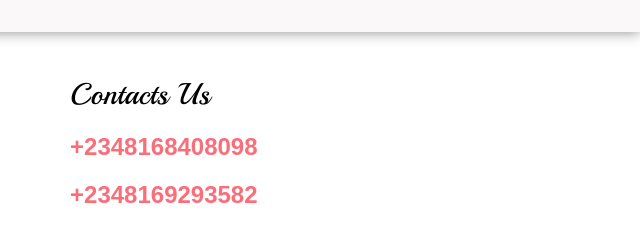
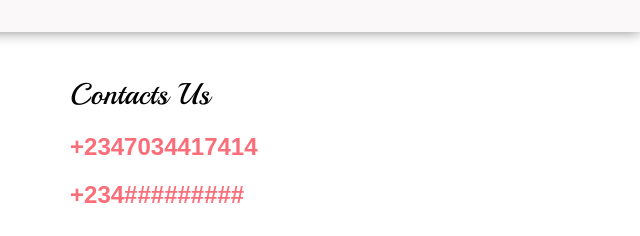
Before and after one commit to samuelogboye/wedding-website, a plain HTML site: page index.html in a window 1280 px wide. Shown: the part 5580-5816 px from the top of the page, 640-1280 px from the left. Drawn offline with Linux system fonts and the light colour scheme; a web font is replaced by a local one.

Commit message:
Update index.html

```diff
--- a/index.html
+++ b/index.html
@@ -176,8 +176,8 @@
         </div>
         <div class="contact">
             <p class="chead">Contacts Us</p>
-            <h1 class="num">+2348168408098</h1>
-            <h1 class="num">+2348169293582</h1>
+            <h1 class="num">+2347034417414</h1>
+            <h1 class="num">+234#########</h1>
             <div class="rsvp">
                 <h3 class="chead">RSVP</h3>
                 <p>We can’t wait to have you on our special day.  Kindly send your RSVP here. <br> Thanks.</p>
```
